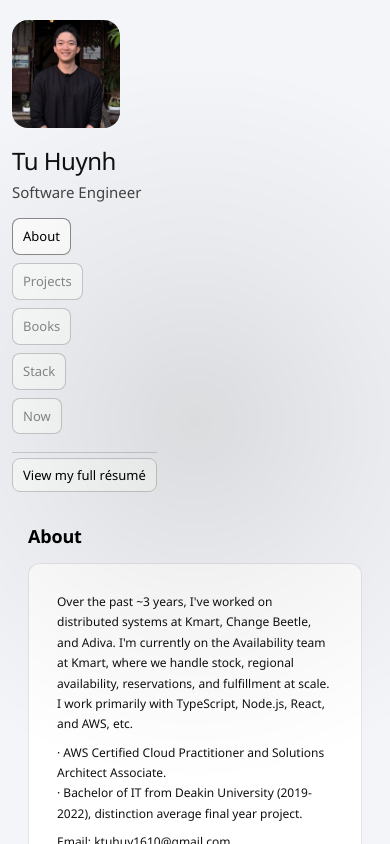
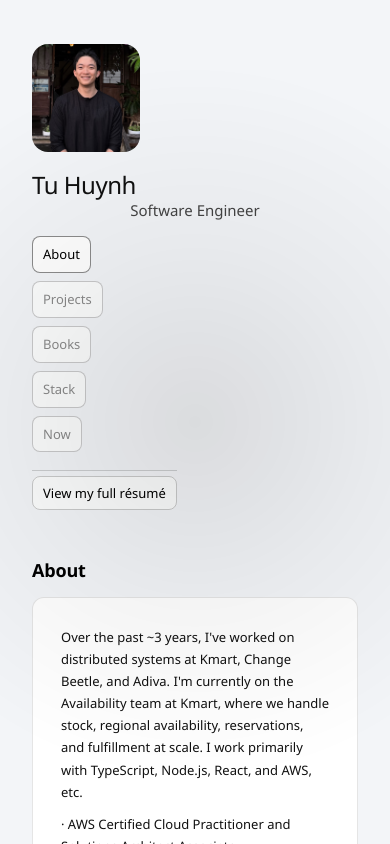
Before and after one commit to kthuynh1610/personal-website, a React (Vite) app: page / in a window 390 px wide. Both pictures are taken after a click on the button "Modern". Shown: the top 844 px of the page. Built offline with nearby package versions, Linux system fonts and the light colour scheme.

Commit message:
Refine modern layout, navigation, and welcome interactions

```diff
--- a/src/style.css
+++ b/src/style.css
@@ -117,6 +117,8 @@ body.theme-retro {
   gap: 72px;
   padding: 64px 48px;
   align-items: start;
+  max-width: 1280px;
+  margin: 0 auto;
 }
 
 .modern-sidebar {
@@ -129,6 +131,7 @@ body.theme-retro {
   text-align: left;
   width: fit-content;
   margin: 0 auto;
+  padding: 16px;
 }
 
 .modern-avatar {
@@ -157,7 +160,7 @@ body.theme-retro {
   display: flex;
   flex-direction: column;
   gap: 28px;
-  min-width: 0;
+  min-width: 48%;
   --modern-gutter: 14px;
 }
 
@@ -324,7 +327,7 @@ body.theme-retro {
   width: 100%;
   min-width: 0;
   max-width: 520px;
-  margin-left: 80px;
+  margin-left: 200px;
   margin-right: auto;
 }
 
@@ -825,6 +828,8 @@ hr {
     grid-template-columns: 1fr;
     gap: 20px;
     padding: 28px 16px;
+    max-width: 1280px;
+    margin: 0 auto;
   }
 
   .modern-sidebar {
@@ -850,6 +855,10 @@ hr {
   .modern-role {
     font-size: 15px;
     margin-top: 6px;
+    max-width: 1280px;
+    margin: 0 auto;
+  }
+
   }
 
   .modern-section h2 {
```
